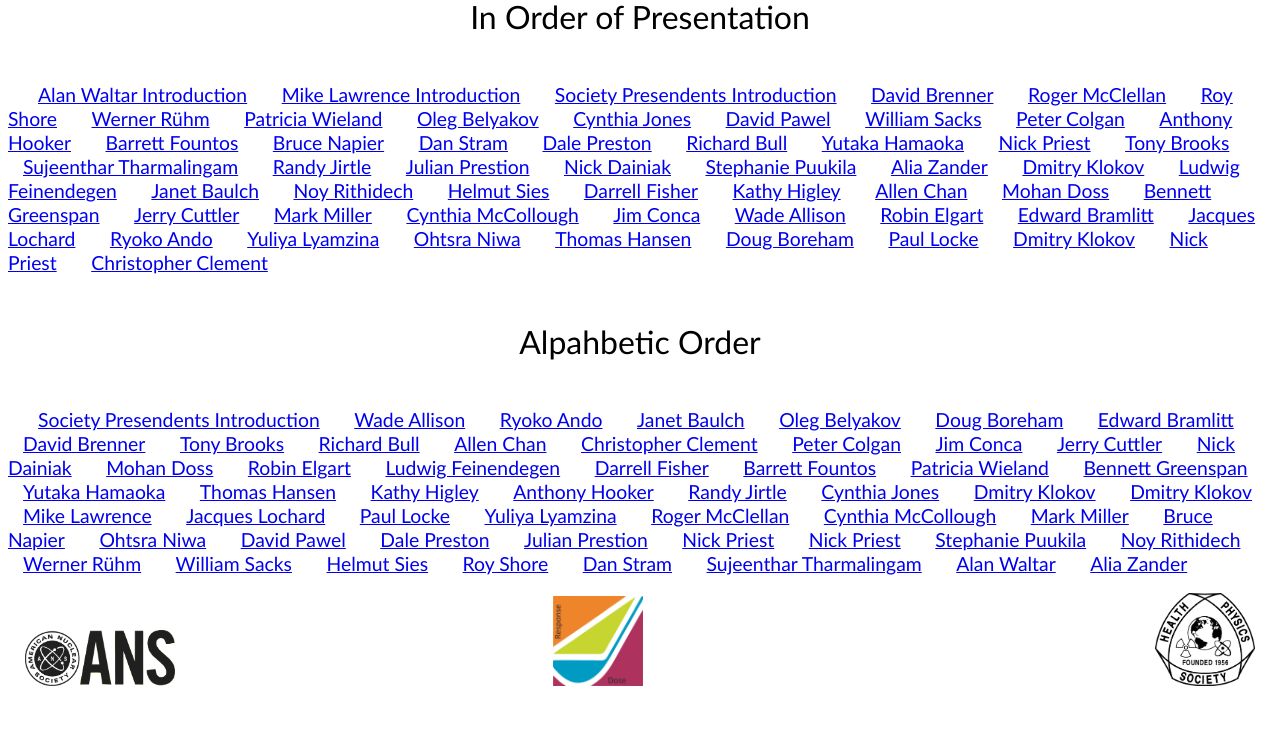
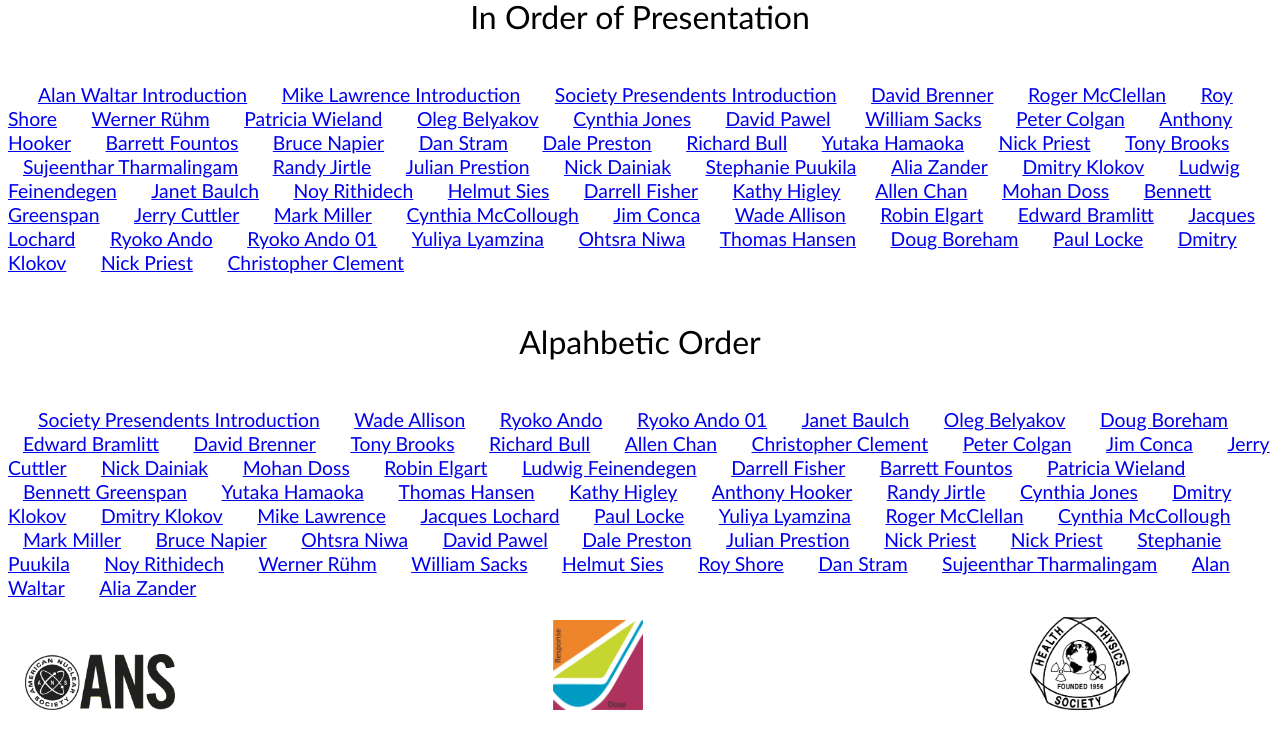
Before and after one commit to Steve2128/LowDoseRad, a plain HTML site: page Presentations/Slides/index.html in a window 1280 px wide. Shown: the part 744-1482 px from the top of the page. Before the commit the page ends 1458 px from the top, so only its background shows below. Drawn offline with Linux system fonts and the light colour scheme.

Commit message:
Add files via upload

```diff
--- a/Presentations/Slides/index.html
+++ b/Presentations/Slides/index.html
@@ -85,6 +85,7 @@ In Order of Presentation
 	<span><a href="./31EdwardBramlitt.pptx" target="_blank">Edward Bramlitt</a></span>
 	<span><a href="./32JacquesLochard.pptx" target="_blank">Jacques Lochard</a></span>
 	<span><a href="./33RyokoAndo.pptx" target="_blank">Ryoko Ando</a></span>
+	<span><a href="./33RyokoAndo01.pptx" target="_blank">Ryoko Ando 01</a></span>
 	<span><a href="./34YuliyaLyamzina.pptx" target="_blank">Yuliya Lyamzina</a></span>
 	<span><a href="./35OhtsraNiwa.pptx" target="_blank">Ohtsra Niwa</a></span>
 <!--	<span><a href="./36aaBonnePosma.pptx" target="_blank">Bonne Posma</a></span>-->
@@ -101,6 +102,7 @@ In Order of Presentation
 	<span><a href="./02zaSocietyPresidents.pptx" target="_blank">Society Presendents Introduction</a></span>
 	<span><a href="./29WadeAllison.pptx" target="_blank">Wade Allison</a></span>
 	<span><a href="./33RyokoAndo.pptx" target="_blank">Ryoko Ando</a></span>
+	<span><a href="./33RyokoAndo01.pptx" target="_blank">Ryoko Ando 01</a></span>
 	<span><a href="./21zbJanetBaulch.pptx" target="_blank">Janet Baulch</a></span>
 	<span><a href="./08OlegBelyakov.pptx" target="_blank">Oleg Belyakov</a></span>
 	<span><a href="./36zaDougBoreham.pptx" target="_blank">Doug Boreham</a></span>
@@ -164,7 +166,7 @@ In Order of Presentation
 	<td>
 	<a href="../../index.html" ><img src="../../Logo.png" style='width: 90px' alt="American Nuclear Society Web Site"/></a>
 	</td>
-	<td style="text-align: right">
+	<td style="text-align:center">
 		<a href="https://hps.org/" target="_blank"><img src="../../TransparentLogoHPS.png" style="width:100px" alt="Health Physics Society Web Site"/></a>
 	</td>
 </tr>
```
Also changed, not shown: 2 other files.
